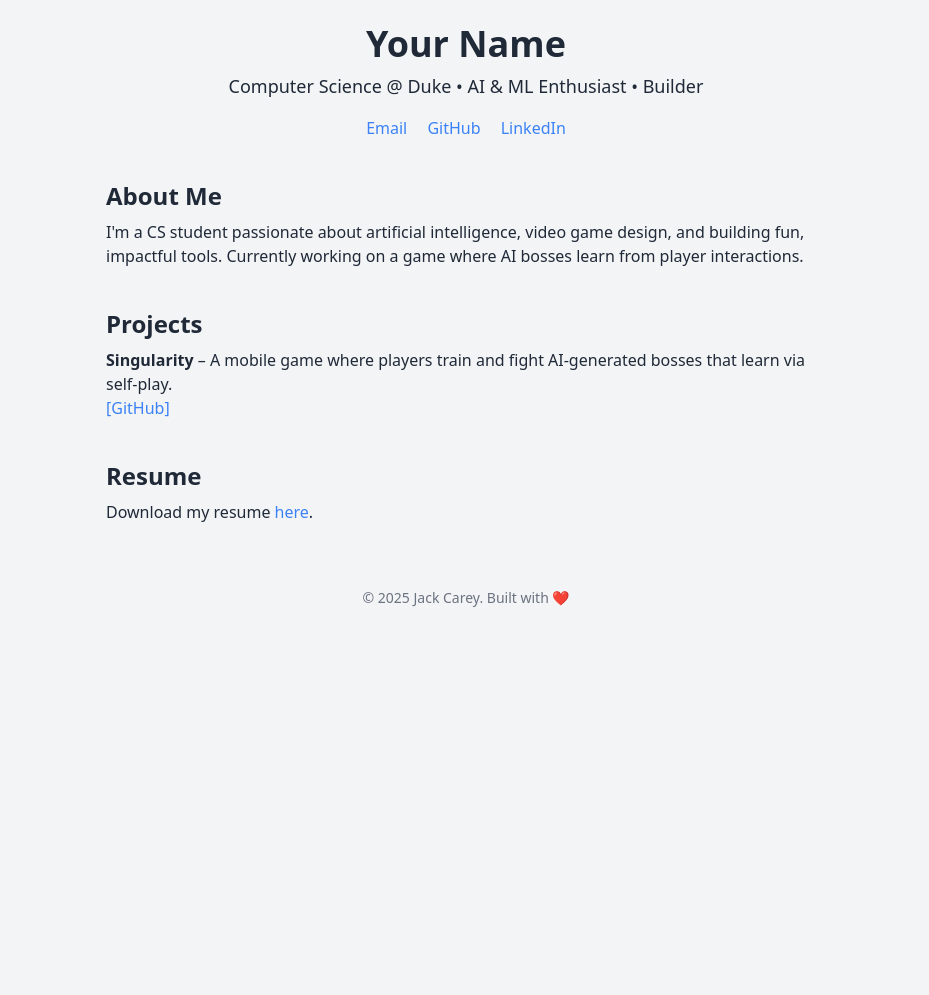
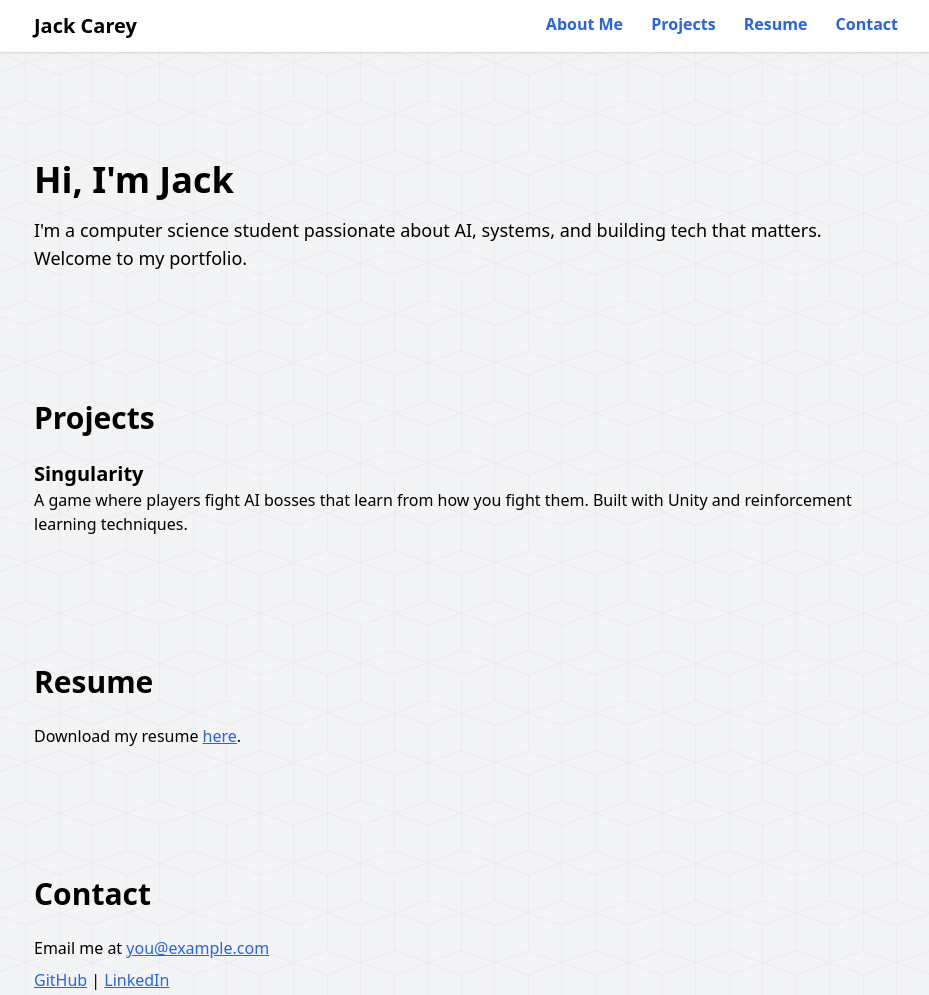
Before and after one commit to jackcareynapa/jackcareynapa.github.io, a plain HTML site: page index.html in a window 1280 px wide. Shown: the top 995 px of the page, without its empty margins (174-1103 px from the left). Before the commit the page ends 800 px from the top, so only its background shows below. Drawn offline with nearby package versions, Linux system fonts and the light colour scheme.

Commit message:
Update index.html

```diff
--- a/index.html
+++ b/index.html
@@ -3,53 +3,74 @@
 <head>
   <meta charset="UTF-8" />
   <meta name="viewport" content="width=device-width, initial-scale=1.0" />
-  <title>Jack Carey – Computer Science</title>
+  <title>Jack Carey – CS Portfolio</title>
   <script src="https://cdn.tailwindcss.com"></script>
+  <style>
+    html {
+      scroll-behavior: smooth;
+    }
+  </style>
 </head>
-<body class="bg-gray-100 text-gray-800 font-sans">
-  <div class="max-w-3xl mx-auto p-6">
-    <!-- Header -->
-    <header class="text-center">
-      <h1 class="text-4xl font-bold">Your Name</h1>
-      <p class="text-lg mt-2">Computer Science @ Duke • AI & ML Enthusiast • Builder</p>
-      <div class="mt-4 space-x-4">
-        <a href="mailto:jack.carey.napa@gmail.com" class="text-blue-500 hover:underline">Email</a>
-        <a href="https://github.com/jackcareynapa" class="text-blue-500 hover:underline">GitHub</a>
-        <a href="https://linkedin.com/in/yourusername" class="text-blue-500 hover:underline">LinkedIn</a>
+<body class="bg-gray-100 bg-repeat" style="background-image: url('cubes.png');">
+  <!-- Navigation Bar -->
+  <nav class="fixed w-full top-0 bg-white shadow z-10">
+    <div class="max-w-4xl mx-auto px-4 py-3 flex justify-between">
+      <div class="text-xl font-bold">Jack Carey</div>
+      <div class="space-x-6">
+        <a href="#home" class="text-blue-600 font-semibold hover:underline">About Me</a>
+        <a href="#projects" class="text-blue-600 font-semibold hover:underline">Projects</a>
+        <a href="#resume" class="text-blue-600 font-semibold hover:underline">Resume</a>
+        <a href="#contact" class="text-blue-600 font-semibold hover:underline">Contact</a>
       </div>
-    </header>
+    </div>
+  </nav>
 
-    <!-- About -->
-    <section class="mt-10">
-      <h2 class="text-2xl font-semibold mb-2">About Me</h2>
-      <p>
-        I'm a CS student passionate about artificial intelligence, video game design, and building fun, impactful tools. Currently working on a game where AI bosses learn from player interactions.
+  <!-- Page Content -->
+  <main class="pt-24 max-w-4xl mx-auto px-4">
+
+    <!-- Home -->
+    <section id="home" class="py-16">
+      <h1 class="text-4xl font-bold mb-4">Hi, I'm Jack</h1>
+      <p class="text-lg">
+        I'm a computer science student passionate about AI, systems, and building tech that matters. Welcome to my portfolio.
       </p>
     </section>
 
     <!-- Projects -->
-    <section class="mt-10">
-      <h2 class="text-2xl font-semibold mb-2">Projects</h2>
-      <ul class="space-y-4">
-        <li>
-          <strong>Singularity</strong> – A mobile game where players train and fight AI-generated bosses that learn via self-play.
-          <br /><a href="#" class="text-blue-500 hover:underline">[GitHub]</a>
-        </li>
-      </ul>
+    <section id="projects" class="py-16">
+      <h2 class="text-3xl font-semibold mb-6">Projects</h2>
+      <div class="space-y-4">
+        <div>
+          <h3 class="text-xl font-bold">Singularity</h3>
+          <p>A game where players fight AI bosses that learn from how you fight them. Built with Unity and reinforcement learning techniques.</p>
+        </div>
+      </div>
     </section>
 
     <!-- Resume -->
-    <section class="mt-10">
-      <h2 class="text-2xl font-semibold mb-2">Resume</h2>
+    <section id="resume" class="py-16">
+      <h2 class="text-3xl font-semibold mb-6">Resume</h2>
       <p>
-        Download my resume <a href="/resume.pdf" class="text-blue-500 hover:underline">here</a>.
+        Download my resume <a href="resume.pdf" class="text-blue-600 underline">here</a>.
+      </p>
+    </section>
+
+    <!-- Contact -->
+    <section id="contact" class="py-16">
+      <h2 class="text-3xl font-semibold mb-6">Contact</h2>
+      <p>Email me at <a href="mailto:jack.carey.napa@gmail.com" class="text-blue-600 underline">you@example.com</a></p>
+      <p class="mt-2">
+        <a href="https://github.com/jackcareynapa" class="text-blue-600 underline">GitHub</a> |
+        <a href="https://linkedin.com/in/yourusername" class="text-blue-600 underline">LinkedIn</a>
       </p>
     </section>
 
     <!-- Footer -->
-    <footer class="mt-16 text-center text-sm text-gray-500">
-      &copy; 2025 Jack Carey. Built with ❤️
+    <footer class="text-center text-sm text-gray-500 py-8">
+      &copy; 2025 Your Name. Built with ❤️
     </footer>
-  </div>
+  </main>
 </body>
 </html>
+</body>
+</html>
```
